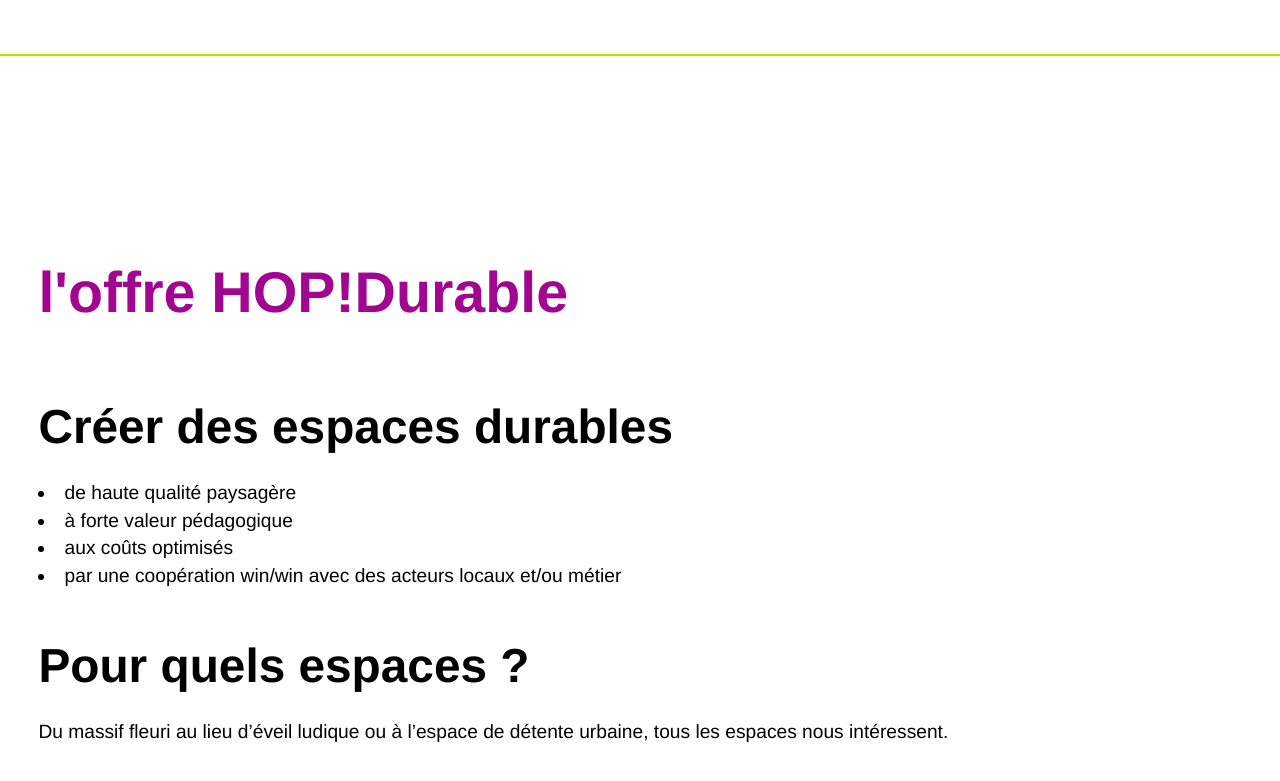
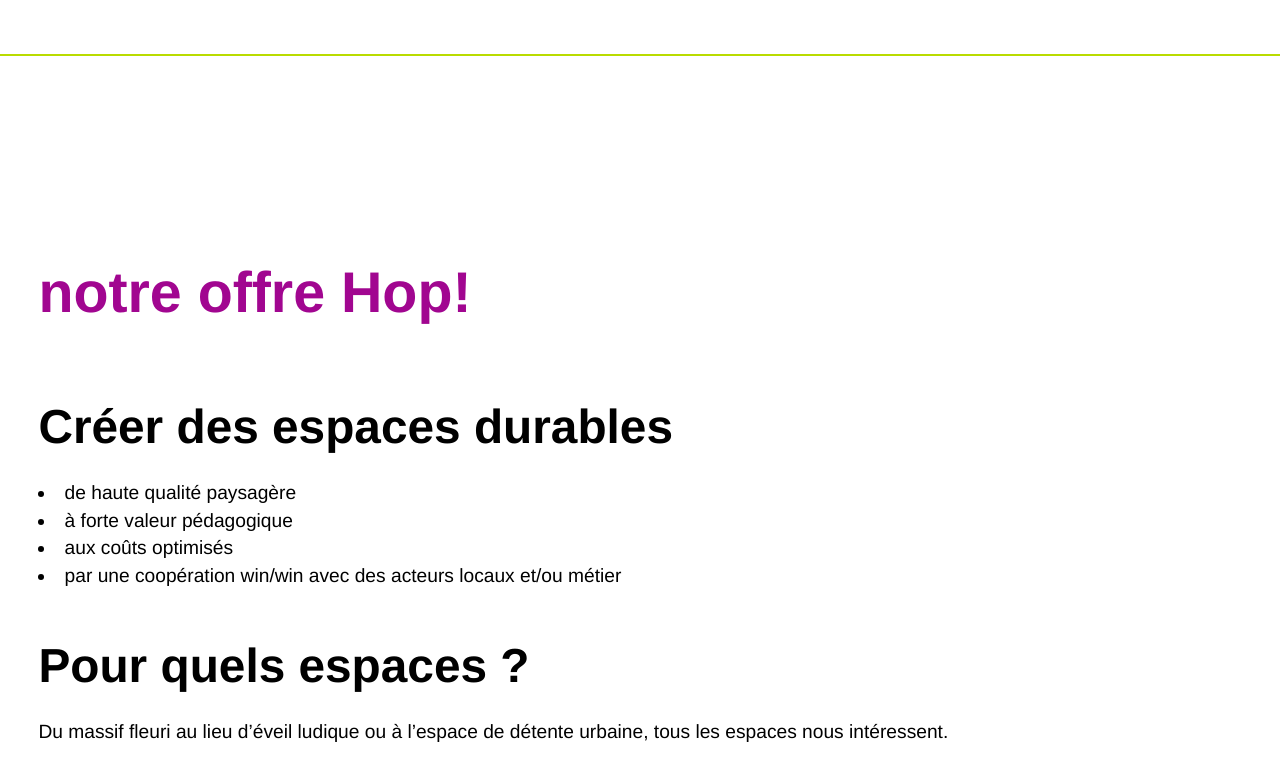
Before and after one commit to pierrenault/hopdurable.github.io, a Jekyll site: the page built from index.html, in a window 1280 px wide and 900 px high, scrolled down 846 px. Shown: the top 781 px of the window. Built offline with Jekyll 4.4.1, drawn with Linux system fonts in a browser that asks for light colours.

Commit message:
Update index.html

```diff
--- a/index.html
+++ b/index.html
@@ -17,7 +17,7 @@
 
 
   <section>
-    <h1>l'offre HOP!Durable</h1>
+    <h1>notre offre Hop!</h1>
     <h2>Créer des espaces durables</h2>
 
       <li>de haute qualité paysagère</1>
```
